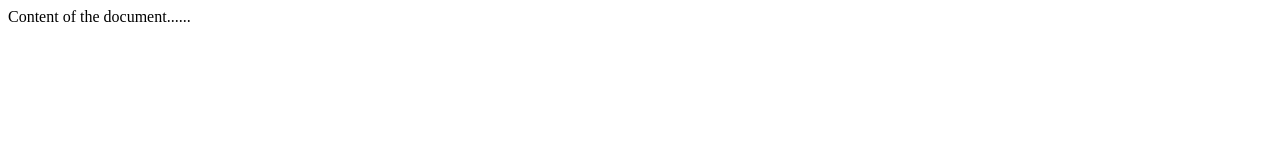
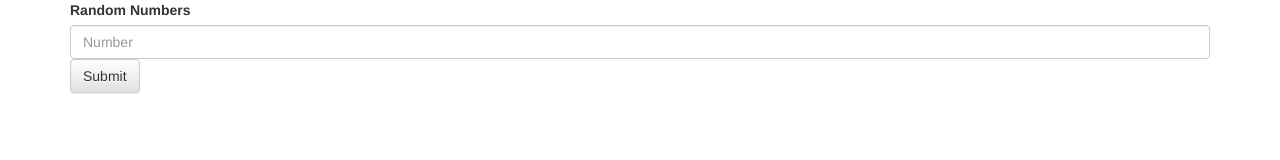
Before and after one commit to thomaa47/angularchart, a plain HTML site: page index.html in a window 1280 px wide. Drawn offline with nearby package versions, Linux system fonts and the light colour scheme.

Commit message:
edit index page

```diff
--- a/index.html
+++ b/index.html
@@ -3,10 +3,40 @@
 <head>
 <meta charset="UTF-8">
 <title>Angular Chart</title>
+<script src="https://code.jquery.com/jquery-3.1.0.js" integrity="sha256-slogkvB1K3VOkzAI8QITxV3VzpOnkeNVsKvtkYLMjfk=" crossorigin="anonymous"></script>
+<!-- Latest compiled and minified CSS -->
+<link rel="stylesheet" href="https://maxcdn.bootstrapcdn.com/bootstrap/3.3.6/css/bootstrap.min.css" integrity="sha384-1q8mTJOASx8j1Au+a5WDVnPi2lkFfwwEAa8hDDdjZlpLegxhjVME1fgjWPGmkzs7" crossorigin="anonymous">
+
+<!-- Optional theme -->
+<link rel="stylesheet" href="https://maxcdn.bootstrapcdn.com/bootstrap/3.3.6/css/bootstrap-theme.min.css" integrity="sha384-fLW2N01lMqjakBkx3l/M9EahuwpSfeNvV63J5ezn3uZzapT0u7EYsXMjQV+0En5r" crossorigin="anonymous">
+
+<!-- Latest compiled and minified JavaScript -->
+<script src="https://maxcdn.bootstrapcdn.com/bootstrap/3.3.6/js/bootstrap.min.js" integrity="sha384-0mSbJDEHialfmuBBQP6A4Qrprq5OVfW37PRR3j5ELqxss1yVqOtnepnHVP9aJ7xS" crossorigin="anonymous"></script>
+
 </head>
 
 <body>
-Content of the document......
+<div class="container">
+
+  <div class="row">
+    <div class = "col-md-12">
+      <form>
+        <div class="form-group">
+          <label for="randomNumber">Random Numbers</label>
+          <input type="text" class="form-control" placeholder="Number">
+          <button type="submit" class="btn btn-default">Submit</button>
+        </div>
+      </form>
+
+    </div>
+     <div class = "col-md-12">
+
+
+    </div>
+  </div>
+
+
+</div>
 </body>
 
 </html>
```
